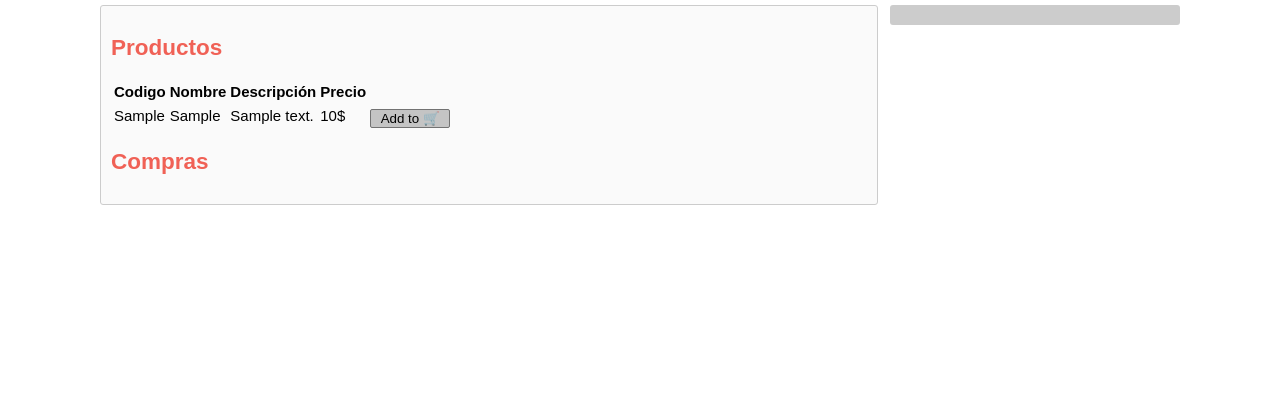
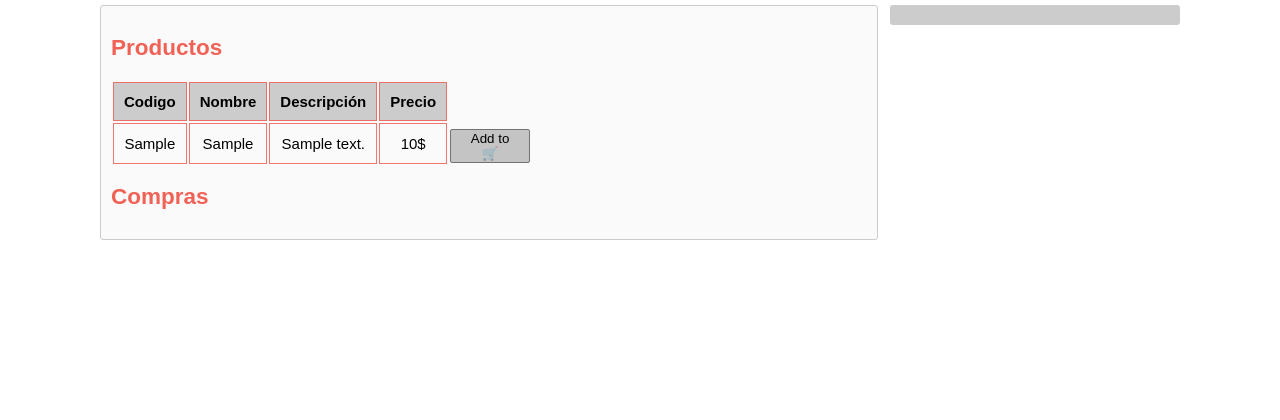
Before and after one commit to TomiB98/PHP_MySQL, a PHP site: page /unidad7.php in a window 1280 px wide. Shown: the part 151-571 px from the top of the page. Run offline with PHP 8.4, Linux system fonts and the light colour scheme; tables that the repository leaves empty or names only in its code hold one stand-in row (values such as "Sample post").

Commit message:
Unidad 7 - Estilos

```diff
--- a/estilos.css
+++ b/estilos.css
@@ -322,6 +322,21 @@ h5 {
   background:  #f06056d8;
 }
 
+.listaProdTitle {
+  background-color: #ccc;
+  border: 1px solid #f06056d8;
+  padding: 10px;
+  text-align: center;
+}
+
+.listaProd {
+  /* border-right: 1px solid #f06056d8;
+  border-bottom: 1px solid #f06056d8; */
+  border: 1px solid #f06056d8;
+  padding: 10px;
+  text-align: center;
+}
+
 /* pantalla maximo 980px */
 @media screen and (max-width:980px) {
   .container {
--- a/unidad7.php
+++ b/unidad7.php
@@ -29,10 +29,10 @@
 
 			<table>
 				<tr>
-					<th>Codigo</th>
-					<th>Nombre</th>
-					<th>Descripción</th>
-					<th>Precio</th>
+					<th class="listaProdTitle">Codigo</th>
+					<th class="listaProdTitle">Nombre</th>
+					<th class="listaProdTitle">Descripción</th>
+					<th class="listaProdTitle">Precio</th>
 				</tr>
 
 				<?php
@@ -40,11 +40,11 @@
 				?>
 					<form action="componentes/introducir_compra.php" method="post">
 						<tr>
-							<td><input type="hidden" name="codigo" value="<?php echo $mostrar_productos[$i]['codigo']; ?>"><?php echo $mostrar_productos[$i]['codigo']; ?></td>
-							<td><input type="hidden" name="producto" value="<?php echo $mostrar_productos[$i]['producto']; ?>"><?php echo $mostrar_productos[$i]['producto']; ?></td>
-							<td><input type="hidden" name="descripcion" value="<?php echo $mostrar_productos[$i]['descripcion']; ?>"><?php echo $mostrar_productos[$i]['descripcion']; ?></td>
-							<td><input type="hidden" name="precio" value="<?php echo $mostrar_productos[$i]['precio']; ?>"><?php echo $mostrar_productos[$i]['precio']; ?>$</td>
-							<td><button type="submit" class="submitUnidad1">Add to 🛒</button></td>
+							<td class="listaProd"><input type="hidden" name="codigo" value="<?php echo $mostrar_productos[$i]['codigo']; ?>"><?php echo $mostrar_productos[$i]['codigo']; ?></td>
+							<td class="listaProd"><input type="hidden" name="producto" value="<?php echo $mostrar_productos[$i]['producto']; ?>"><?php echo $mostrar_productos[$i]['producto']; ?></td>
+							<td class="listaProd"><input type="hidden" name="descripcion" value="<?php echo $mostrar_productos[$i]['descripcion']; ?>"><?php echo $mostrar_productos[$i]['descripcion']; ?></td>
+							<td class="listaProd"><input type="hidden" name="precio" value="<?php echo $mostrar_productos[$i]['precio']; ?>"><?php echo $mostrar_productos[$i]['precio']; ?>$</td>
+							<td><button type="submit" class="submitUnidad1">Add to<br>🛒</button></td>
 						</tr>
 					</form>
 				<?php } ?>
```
Also changed, not shown: clases/producto.php (+10 -0 lines).
